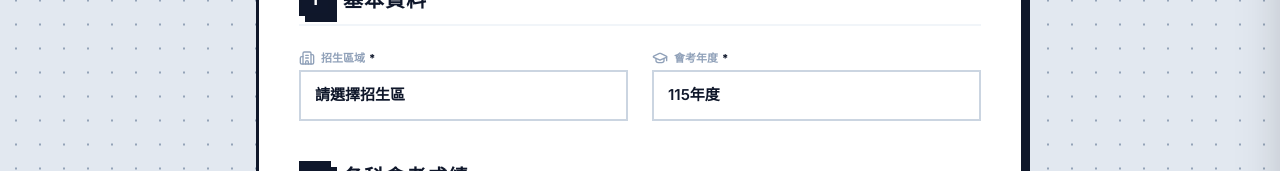
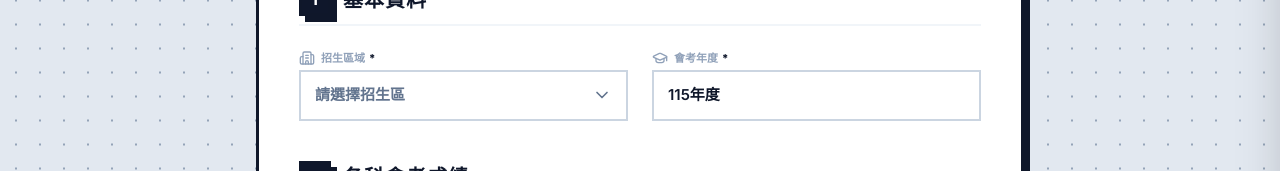
Before and after one commit to tyctw/form, a React (Vite) app: page / in a window 1280 px wide. Shown: the part 518-689 px from the top of the page. Built offline with nearby package versions, Linux system fonts and the light colour scheme.

Commit message:
Update App.tsx

```diff
--- a/src/App.tsx
+++ b/src/App.tsx
@@ -22,7 +22,9 @@ import {
   Ticket,
   Info,
   Share2,
-  QrCode
+  QrCode,
+  ChevronDown,
+  MapPin
 } from 'lucide-react';
 import { QRCodeSVG } from 'qrcode.react';
 import { QuestionnaireData, SubjectScore, EssayScoreType } from './types';
@@ -80,6 +82,7 @@ export default function App() {
   const [showHelpModal, setShowHelpModal] = useState(false);
   const [showPrivacyModal, setShowPrivacyModal] = useState(false);
   const [showShareModal, setShowShareModal] = useState(false);
+  const [showRegionModal, setShowRegionModal] = useState(false);
   const [validationErrors, setValidationErrors] = useState<string[]>([]);
 
   const isBeforeAnnouncement = new Date() < new Date('2026-06-16T12:00:00+08:00');
@@ -416,16 +419,16 @@ export default function App() {
                   <label htmlFor="region" className="text-[11px] font-bold uppercase text-slate-400 flex items-center mb-1">
                     <Building2 className="w-4 h-4 mr-1.5 text-slate-400" /> 招生區域 <span className="text-slate-900 ml-1">*</span>
                   </label>
-                  <select
-                    id="region"
-                    name="region"
-                    value={formData.region}
-                    onChange={handleChange}
-                    className="geo-input"
+                  <button
+                    type="button"
+                    onClick={() => setShowRegionModal(true)}
+                    className="geo-input w-full text-left bg-white flex justify-between items-center"
                   >
-                    <option value="" disabled>請選擇招生區</option>
-                    {REGIONS.map(r => <option key={r} value={r}>{r}</option>)}
-                  </select>
+                    <span className={formData.region ? 'text-slate-900 font-bold' : 'text-slate-500'}>
+                      {formData.region || '請選擇招生區'}
+                    </span>
+                    <ChevronDown className="w-5 h-5 text-slate-500" />
+                  </button>
                 </div>
 
                 <div>
@@ -1013,6 +1016,49 @@ export default function App() {
       </div>
     )}
 
+    {/* 招生區彈窗 */}
+    {showRegionModal && (
+      <div className="fixed inset-0 bg-slate-900/50 z-50 flex items-center justify-center p-4 backdrop-blur-sm">
+        <div className="bg-white border-4 border-slate-900 shadow-[8px_8px_0_#0F172A] p-6 sm:p-8 max-w-md w-full animate-in fade-in zoom-in duration-200 flex flex-col max-h-[85vh]">
+          <div className="flex justify-between items-center mb-6 pb-4 border-b-2 border-slate-100 shrink-0">
+            <h3 className="text-2xl font-extrabold flex items-center text-slate-900">
+              <MapPin className="w-6 h-6 mr-3 text-slate-900" />
+              選擇招生區域
+            </h3>
+            <button
+              onClick={() => setShowRegionModal(false)}
+              className="p-2 hover:bg-slate-100 transition-colors border-2 border-transparent hover:border-slate-900 geometric-card !border-slate-900 !shadow-[2px_2px_0_#0F172A] active:!translate-y-0.5 active:!shadow-none"
+            >
+              <X className="w-5 h-5" />
+            </button>
+          </div>
+
+          <div className="overflow-y-auto overflow-x-hidden flex-1 scrollbar-hide -mx-2 px-2 pb-2">
+            <div className="grid grid-cols-2 gap-3 pb-2">
+              {REGIONS.map(r => (
+                <button
+                  key={r}
+                  type="button"
+                  onClick={() => {
+                    setFormData(prev => ({ ...prev, region: r }));
+                    setShowRegionModal(false);
+                  }}
+                  className={`py-3 px-4 text-left font-bold transition-all border-2 geometric-card active:translate-y-0.5 active:shadow-[1px_1px_0_#0F172A] flex items-center justify-between group ${
+                    formData.region === r
+                      ? 'bg-slate-900 text-white border-slate-900 shadow-[3px_3px_0_#0F172A]'
+                      : 'bg-white text-slate-700 border-slate-200 hover:border-slate-900 shadow-[3px_3px_0_transparent] hover:shadow-[3px_3px_0_#0F172A] hover:text-slate-900'
+                  }`}
+                >
+                  <span className="truncate">{r}</span>
+                  {formData.region === r && <CheckCircle2 className="w-4 h-4 ml-2 shrink-0" />}
+                </button>
+              ))}
+            </div>
+          </div>
+        </div>
+      </div>
+    )}
+
     </>
   );
 }
```
